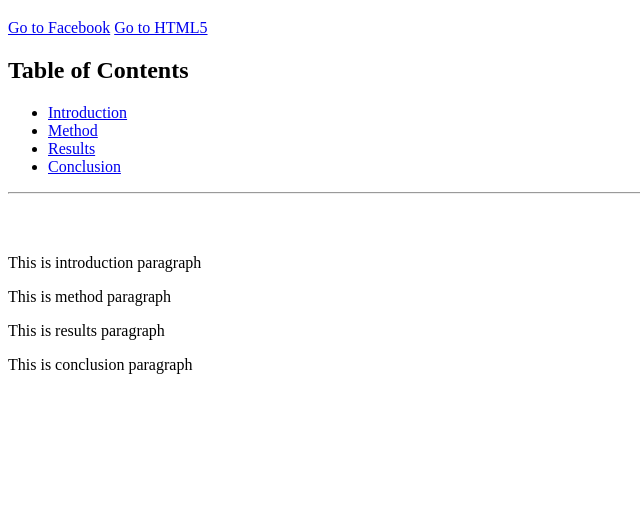
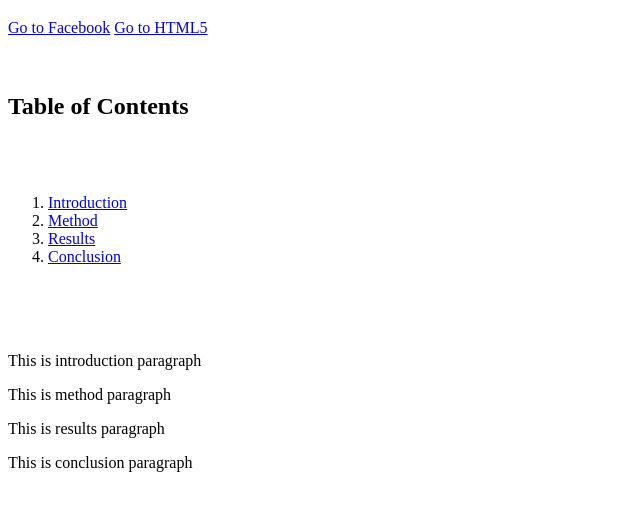
Before and after one commit to hphuong412/hphuong412.github.io, a plain HTML site: page week4/ex2/index.html in a window 1280 px wide. Shown: the part 61-572 px from the top of the page, without its empty margins (0-640 px from the left). Drawn offline with Linux system fonts and the light colour scheme.

Commit message:
Update index.html

```diff
--- a/week4/ex2/index.html
+++ b/week4/ex2/index.html
@@ -7,19 +7,18 @@
 </head>
 <body>
   <h1>Hyperlinks</h1>
-
   <a href="https://google.com">Go to Facebook</a>
   <a href="/ex2/index.html">Go to HTML5</a>
+    <br><br><br>
   <h2>Table of Contents</h2>
-  <ul>
+  <ol>
+     <br><br><br>
     <li><a href="#introduction">Introduction</a></li>
     <li><a href="#method">Method</a></li>
     <li><a href="#results">Results</a></li>
     <li><a href="#conclusion">Conclusion</a></li>
-  </ul>
-
-  <hr><br><br>
-
+  </ol>
+  <br><br><br>
   <p id="introduction">This is introduction paragraph</p>
   <p id="method">This is method paragraph</p>
   <p id="results">This is results paragraph</p>
```
